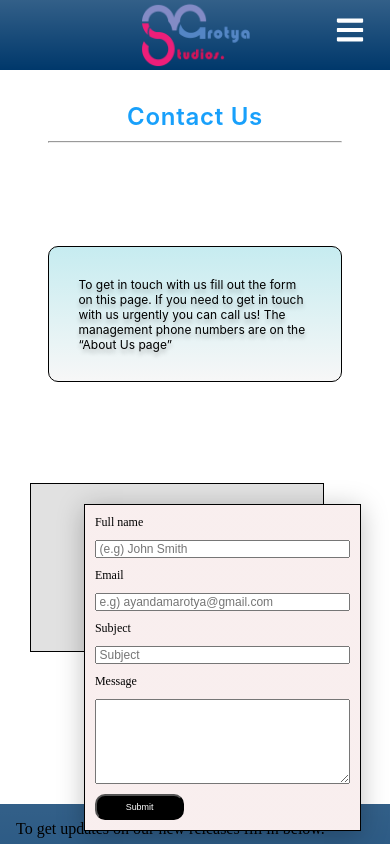
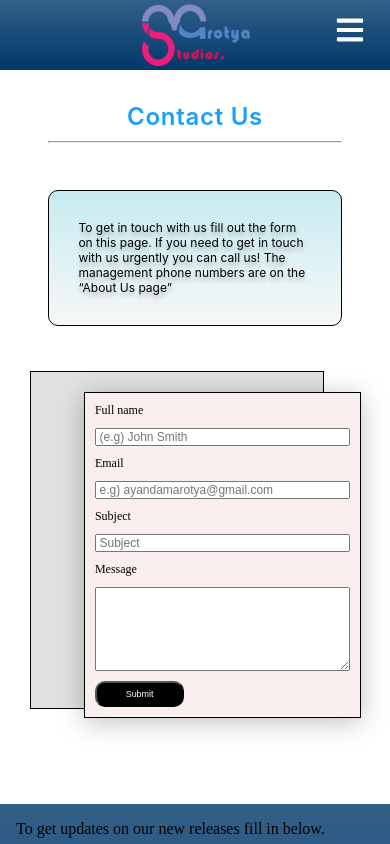
Before and after one commit to andilemarotya/marotya-studios, a React (Create React App) app in the folder frontend/: page /contact in a window 390 px wide. Shown: the top 844 px of the page. Built offline with nearby package versions, Linux system fonts and the light colour scheme.

Commit message:
height contact reader

```diff
--- a/frontend/src/Styles/Contact.css
+++ b/frontend/src/Styles/Contact.css
@@ -155,7 +155,7 @@
 
     .contact-form {
         width: 100%;
-        height: 20vh;
+        height: 40vh;
         right: 6%;
         font-size: .75rem;
     }
```
